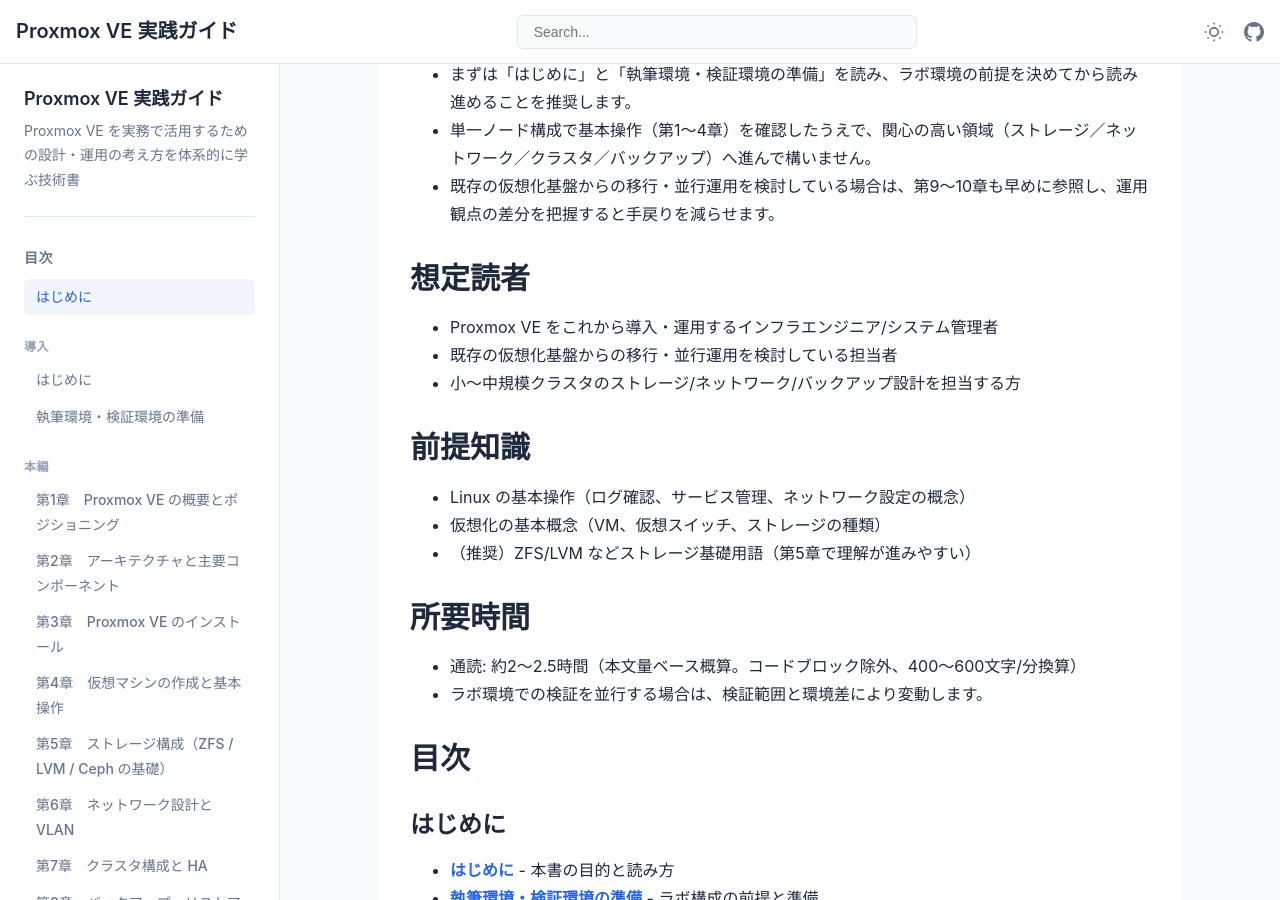
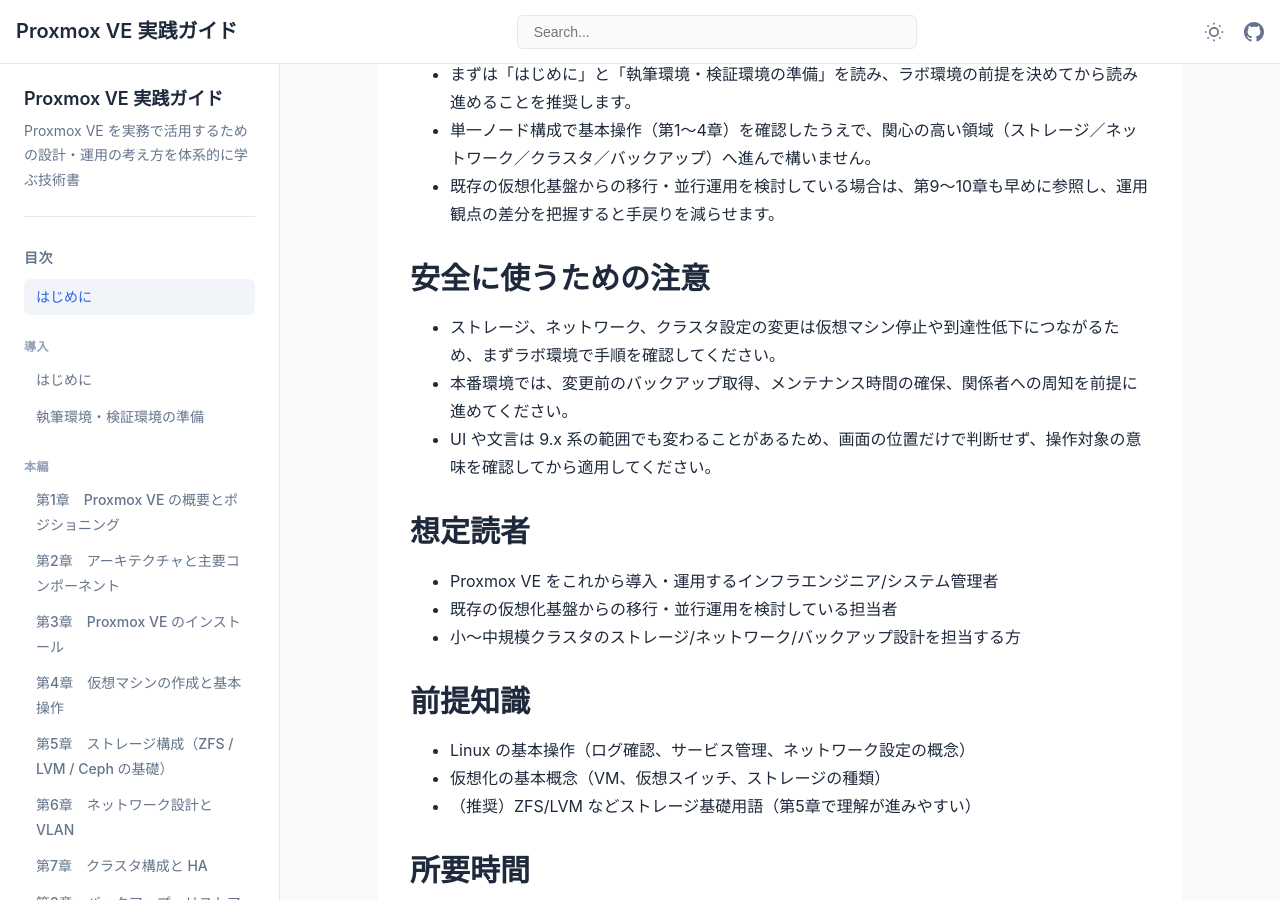
Before and after one commit to itdojp/proxmox_book, a Jekyll site: the page built from docs/index.md, in a window 1280 px wide and 900 px high, scrolled down 698 px. Built offline with Jekyll 4.4.1, drawn with Linux system fonts in a browser that asks for light colours; some of the changed text lies outside the part shown.

Commit message:
Add Proxmox safety and update guidance

```diff
--- a/book-config.json
+++ b/book-config.json
@@ -74,12 +74,12 @@
     "profile": "B",
     "modules": {
       "quickStart": false,
-      "readingGuide": false,
+      "readingGuide": true,
       "checklistPack": true,
       "troubleshootingFlow": true,
       "conceptMap": false,
       "figureIndex": true,
-      "legalNotice": false,
+      "legalNotice": true,
       "glossary": false
     }
   },
--- a/docs/index.md
+++ b/docs/index.md
@@ -28,6 +28,12 @@
 - まずは「はじめに」と「執筆環境・検証環境の準備」を読み、ラボ環境の前提を決めてから読み進めることを推奨します。
 - 単一ノード構成で基本操作（第1〜4章）を確認したうえで、関心の高い領域（ストレージ／ネットワーク／クラスタ／バックアップ）へ進んで構いません。
 - 既存の仮想化基盤からの移行・並行運用を検討している場合は、第9〜10章も早めに参照し、運用観点の差分を把握すると手戻りを減らせます。
+
+## 安全に使うための注意
+
+- ストレージ、ネットワーク、クラスタ設定の変更は仮想マシン停止や到達性低下につながるため、まずラボ環境で手順を確認してください。
+- 本番環境では、変更前のバックアップ取得、メンテナンス時間の確保、関係者への周知を前提に進めてください。
+- UI や文言は 9.x 系の範囲でも変わることがあるため、画面の位置だけで判断せず、操作対象の意味を確認してから適用してください。
 
 ## 想定読者
 - Proxmox VE をこれから導入・運用するインフラエンジニア/システム管理者
@@ -67,6 +73,13 @@
 - **[第9章　運用・監視・トラブルシュート](chapters/chapter-09-operations/)**
 - **[第10章　エンタープライズ連携・事例ベースの設計指針](chapters/chapter-10-enterprise/)**
 
+## 利用と更新情報
+
+- 公開ページ: [GitHub Pages](https://itdojp.github.io/proxmox_book/)
+- リポジトリ: [GitHub](https://github.com/itdojp/proxmox_book)
+- 更新確認先: [コミット履歴](https://github.com/itdojp/proxmox_book/commits/main/)、[Pull Requests](https://github.com/itdojp/proxmox_book/pulls)
+- 操作手順を流用する前に、対象ノードの Proxmox VE 版と利用しているストレージ・ネットワーク構成を確認してください。
+
 ## ライセンス
 
 本書は **Creative Commons BY-NC-SA 4.0** ライセンスで公開されています。
```
